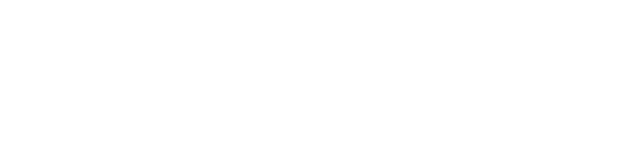
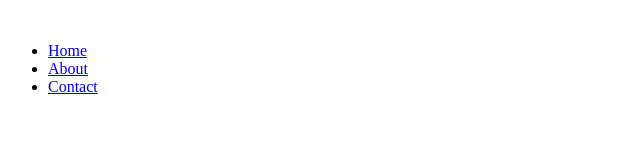
Before and after one commit to Haywhizzz/Product-Landing-Page, a plain HTML site: page index.html in a window 1280 px wide. Shown: the whole page, without its empty margins (0-640 px from the left). Drawn offline with Linux system fonts and the light colour scheme.

Commit message:
update project story 3 and 4

```diff
--- a/index.html
+++ b/index.html
@@ -9,6 +9,15 @@
     <main>
         <header id="header">
             <img src="" alt="" id="header-img">
+            <nav id="nav-bar">
+                <div class="container">
+                    <ul>
+                      <li><a href="index.html" class="nav-link">Home</a></li>
+                      <li><a href="about.html" class="nav-link">About</a></li>
+                      <li><a href="contact.html" class="nav-link">Contact</a></li>
+                    </ul>
+                </div>
+              </nav>
         </header>
     </main>
 </body>
```
